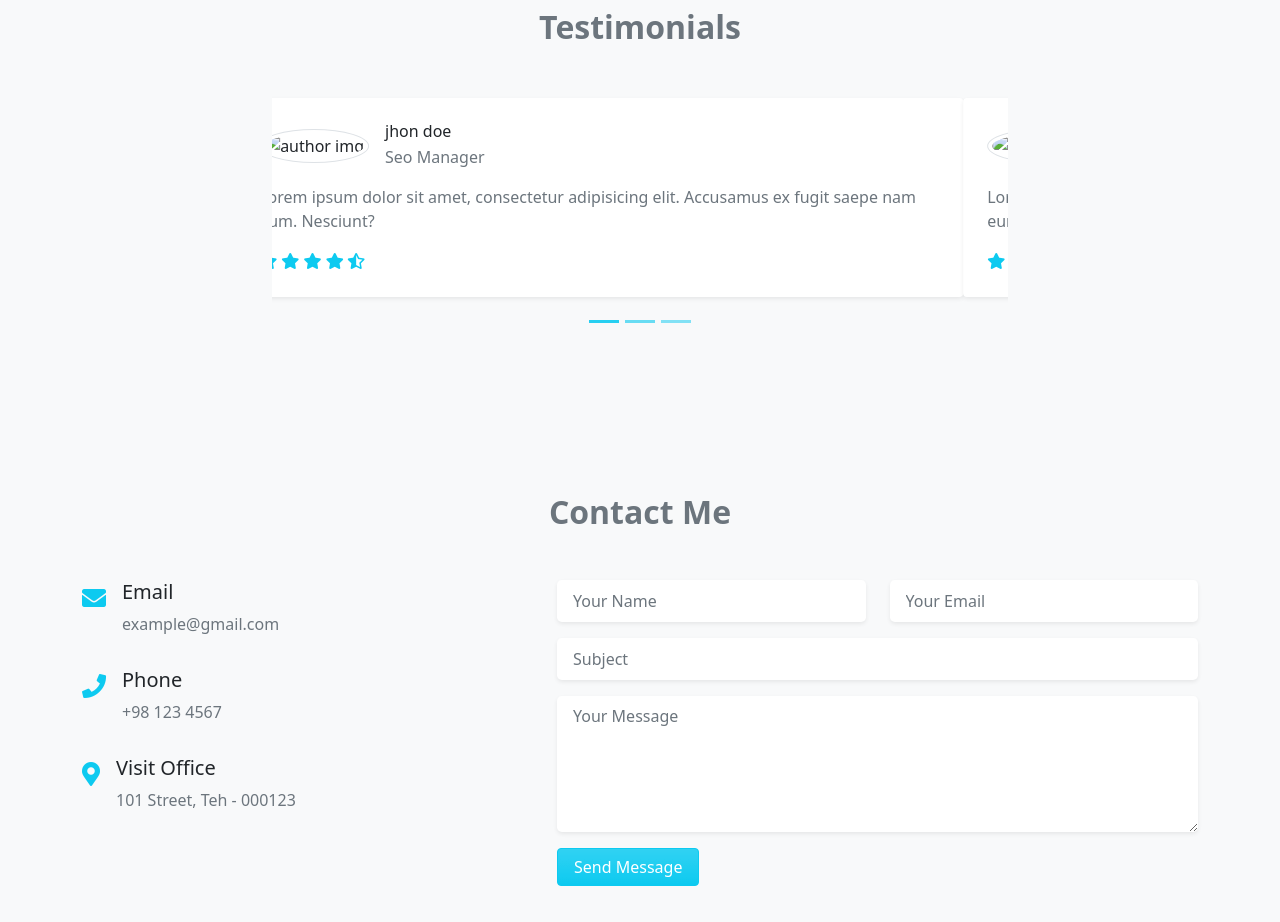
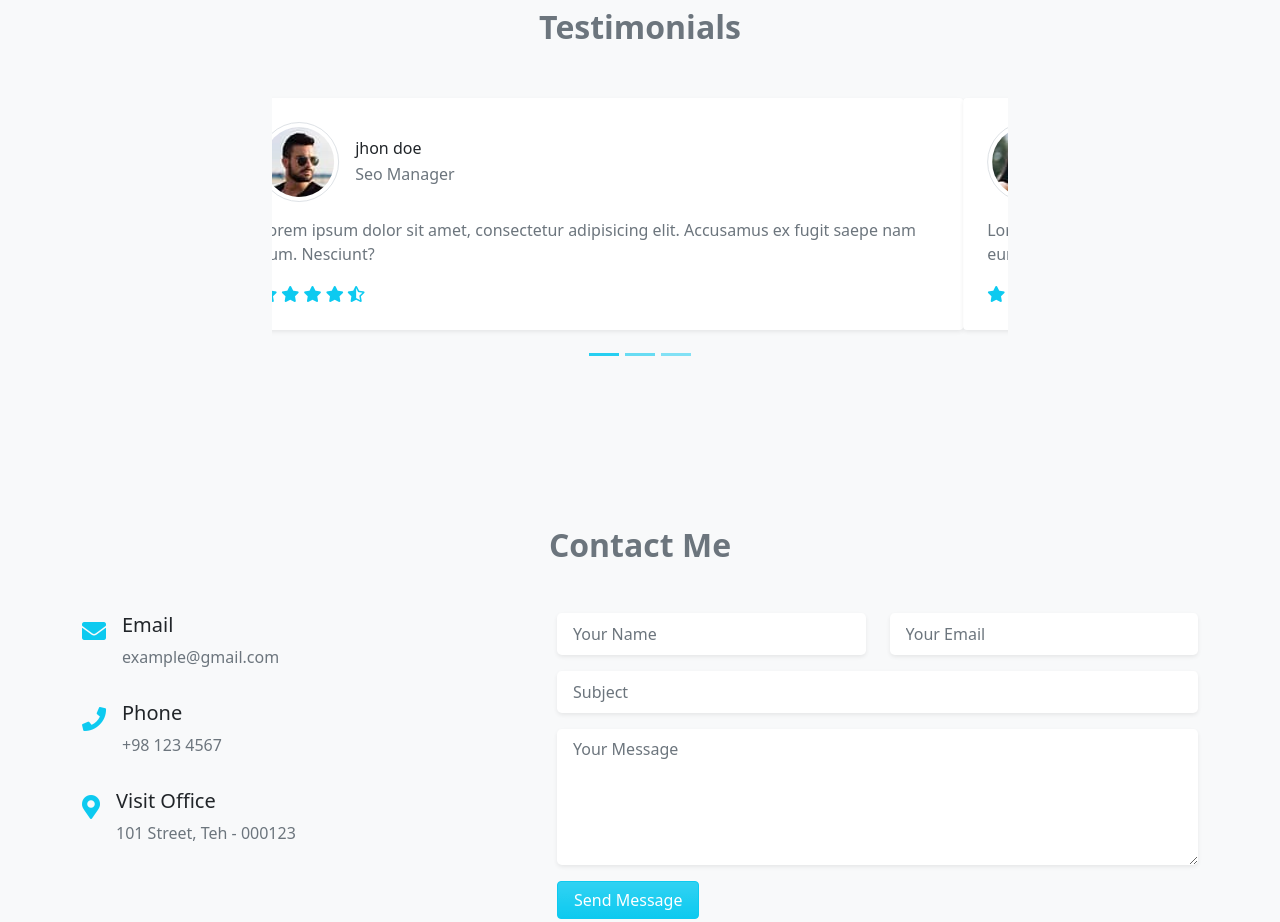
Before and after one commit to kamalheydari/bootstrap5-portfolio, a plain HTML site: page index.html in a window 1280 px wide. Shown: the part 3080-4002 px from the top of the page. Drawn offline with nearby package versions, Linux system fonts and the light colour scheme; the site is published under a folder, as on GitHub Pages, so addresses that start at the root find nothing.

Commit message:
route changed

```diff
--- a/index.html
+++ b/index.html
@@ -407,7 +407,7 @@
                     class="testimonial-author-info d-flex align-items-center"
                   >
                     <img
-                      src="/img/testimonial/1.jpg"
+                      src="./img/testimonial/1.jpg"
                       class="img-thumbnail rounded-circle"
                       alt="author img"
                     />
@@ -437,7 +437,7 @@
                     class="testimonial-author-info d-flex align-items-center"
                   >
                     <img
-                      src="/img/testimonial/2.jpg"
+                      src="./img/testimonial/2.jpg"
                       class="img-thumbnail rounded-circle"
                       alt="author img"
                     />
@@ -467,7 +467,7 @@
                     class="testimonial-author-info d-flex align-items-center"
                   >
                     <img
-                      src="/img/testimonial/3.jpg"
+                      src="./img/testimonial/3.jpg"
                       class="img-thumbnail rounded-circle"
                       alt="author img"
                     />
```
